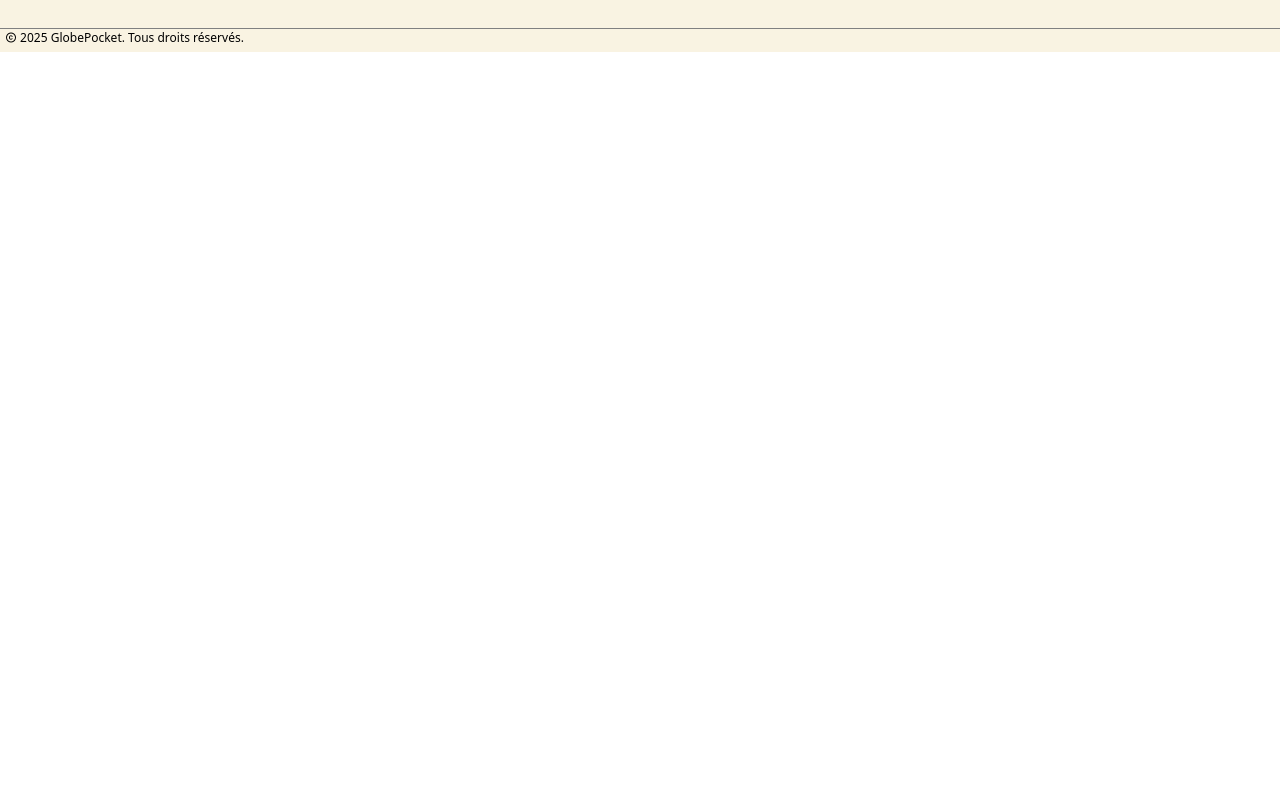
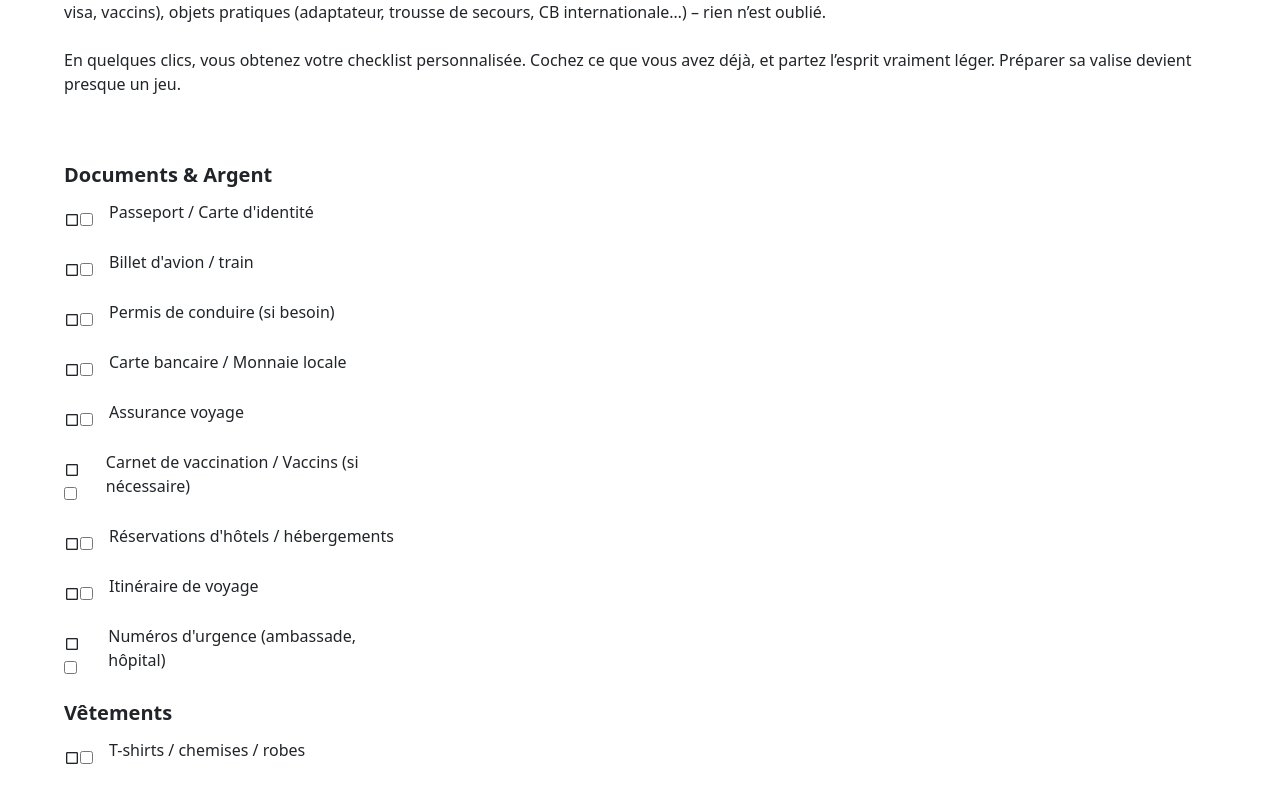
Before and after one commit to coralierussi/GlobePocket_site, a Vue app: page /maValise in a window 1280 px wide. Shown: the part 308-1097 px from the top of the page. Before the commit the page ends 800 px from the top, so only its background shows below. Built offline with nearby package versions, Linux system fonts and the light colour scheme.

Commit message:
Add + finish component Valise

```diff
--- a/src/components/ValiseSite.vue
+++ b/src/components/ValiseSite.vue
@@ -2,7 +2,49 @@
   <v-app>
     <main id="valiseSite">
       <HeaderSite/>
-      <p class="title">ValiseSite</p>
+      <h1 class="titre">Que mettre dans ma valise ?</h1>
+      <p class="sous-titre">
+        Faire sa valise, c’est souvent un vrai casse-tête… surtout quand on s’apprête à partir loin, dans un pays qu’on ne connaît pas encore bien. Avec Globe Pocket, plus besoin de stresser : on a pensé à tout pour vous simplifier la vie !
+        <br> <br> On vous propose une liste évolutive, taillée sur-mesure selon votre destination, la météo locale et les activités que vous avez prévues. Que vous partiez léger en sac à dos, en mode famille nombreuse ou pour un break bien-être, on vous guide pas à pas : vêtements adaptés, papiers essentiels (passeport, visa, vaccins), objets pratiques (adaptateur, trousse de secours, CB internationale…) – rien n’est oublié.
+        <br> <br> En quelques clics, vous obtenez votre checklist personnalisée. Cochez ce que vous avez déjà, et partez l’esprit vraiment léger. Préparer sa valise devient presque un jeu.
+      </p>
+      <div class="bagage-parfait" >
+        <div class="doc">
+          <p class="bagage-titre">Documents & Argent</p>
+          <div class="liste d-flex" v-for="(document, index) in documents" :key="index">
+            <v-checkbox></v-checkbox>
+            <p>{{document.nom}}</p>
+          </div>
+        </div>
+        <div class="habils" >
+          <p class="bagage-titre">Vêtements</p>
+          <div class="liste d-flex" v-for="(habil, index) in habils" :key="index">
+            <v-checkbox></v-checkbox>
+            <p>{{habil.nom}}</p>
+          </div>
+        </div>
+        <div class="vaniti" >
+          <p class="bagage-titre">Trousse de toillette</p>
+          <div class="liste d-flex" v-for="(trousse, index) in trousses" :key="index">
+            <v-checkbox></v-checkbox>
+            <p>{{ trousse.nom }}</p>
+          </div>
+        </div>
+        <div class="techno">
+          <p class="bagage-titre">Electroniques & accessoires</p>
+          <div class="liste d-flex" v-for="(techno, index) in technos" :key="index">
+            <v-checkbox></v-checkbox>
+            <p>{{ techno.nom }}</p>
+          </div>
+        </div>
+        <div class="essentiels">
+          <p class="bagage-titre">Autres essentiels</p>
+          <div class="liste d-flex" v-for="(autre, index) in autres" :key="index">
+            <v-checkbox></v-checkbox>
+            <p>{{ autre.nom }}</p>
+          </div>
+        </div>
+      </div>
       <FooterSite/>
     </main>
   </v-app>
@@ -17,11 +59,110 @@
     components: { HeaderSite, FooterSite},
     data(){
       return {
-
+       documents: [
+          {nom: "Passeport / Carte d'identité"},
+          {nom: "Billet d'avion / train"},
+          {nom: "Permis de conduire (si besoin)"},
+          {nom: "Carte bancaire / Monnaie locale"},
+          {nom: "Assurance voyage"},
+          {nom: "Carnet de vaccination / Vaccins (si nécessaire)"},
+          {nom: "Réservations d'hôtels / hébergements"},
+          {nom: "Itinéraire de voyage"},
+          {nom: "Numéros d'urgence (ambassade, hôpital)"},
+        ],
+        habils: [
+          {nom: "T-shirts / chemises / robes"},
+          {nom: "Pantalons / shorts / jupes"},
+          {nom: "Pulls ou vestes"},
+          {nom: "Sous-vêtements"},
+          {nom: "Chaussettes"},
+          {nom: "Chaussures de randonnée"},
+          {nom: "Sandales / tongs"},
+          {nom: "Vêtements de bain"},
+          {nom: "Vêtements de sport"},
+          {nom: "Vêtements de pluie"},
+          {nom: "Pyjama"},
+          {nom: "Accessoires (chapeaux, écharpes, ceintures)"},
+          {nom: "Vêtements de soirée"},
+        ],
+        trousses: [
+          {nom: "Brosse à dents + Dentifrice"},
+          {nom: "Gel douche"},
+          {nom: "Shampoing"},
+          {nom: "Crème solaire"},
+          {nom: "Déodorant"},
+          {nom: "Médicaments"},
+          {nom: "Maquillage (si besoin)"},
+          {nom: "Brosse à cheveux / Peigne"},
+          {nom: "Rasoir"},
+          {nom: "Cotons-tiges"},
+          {nom: "Lingettes démaquillantes"},
+          {nom: "Crème hydratante"},
+          {nom: "Baume à lèvres"},
+          {nom: "Parfum"},
+          {nom: "Coupe-ongles / pince à épiler"},
+          {nom: "Serviette de bain"},
+          {nom: "Serviette hygiénique / Tampons"},
+        ],
+        technos: [
+          {nom: "Téléphone / Ordinateur / Tablette + Chargeur(s)"},
+          {nom: "Appareil photo"},
+          {nom: "Batteries externes"},
+          {nom: "Câbles de recharge"},
+          {nom: "Câbles USB universel"},
+          {nom: "Écouteurs / casques"},
+          {nom: "Adaptateur de voyage"},
+          {nom: "Appareil photo / Caméra"},
+        ],
+        autres: [
+          {nom: "Sac à dos"},
+          {nom: "Bouteille d'eau / Gourde"},
+          {nom: "Masques (selon les destinations)"},
+          {nom: "Lunette de soleil"},
+          {nom: "Guide de voyage / Carte"},
+          {nom: "Carnet de notes / Stylo"},
+        ],
       }
     },
   }
   </script>
 
   <style sccs scoped>
+  li{
+      text-decoration: none;
+  }
+  .v-input--selection-controls{
+    padding: 0px;
+    margin: 0px;
+  }
+  .titre{
+    text-align: center;
+    margin: 20px 0px;
+  }
+  .sous-titre{
+    width: 90%;
+    margin: 0% 5%;
+  }
+  .bagage-parfait{
+    flex-wrap: wrap;
+    justify-content: space-around;
+    margin: 5% 5%;
+    .bagage-titre{
+      font-weight: 600;
+      font-size: 20px;
+      margin-bottom: 10px;
+    }
+    .liste{
+      width: 30%;
+      display: flex;
+      align-items: center;
+      gap: 1rem;
+      margin-bottom: 10px;
+      .d-flex{
+        display: flex;
+        align-items: center;
+        gap: 1rem;
+      }
+    }
+  }
   </style>
```
